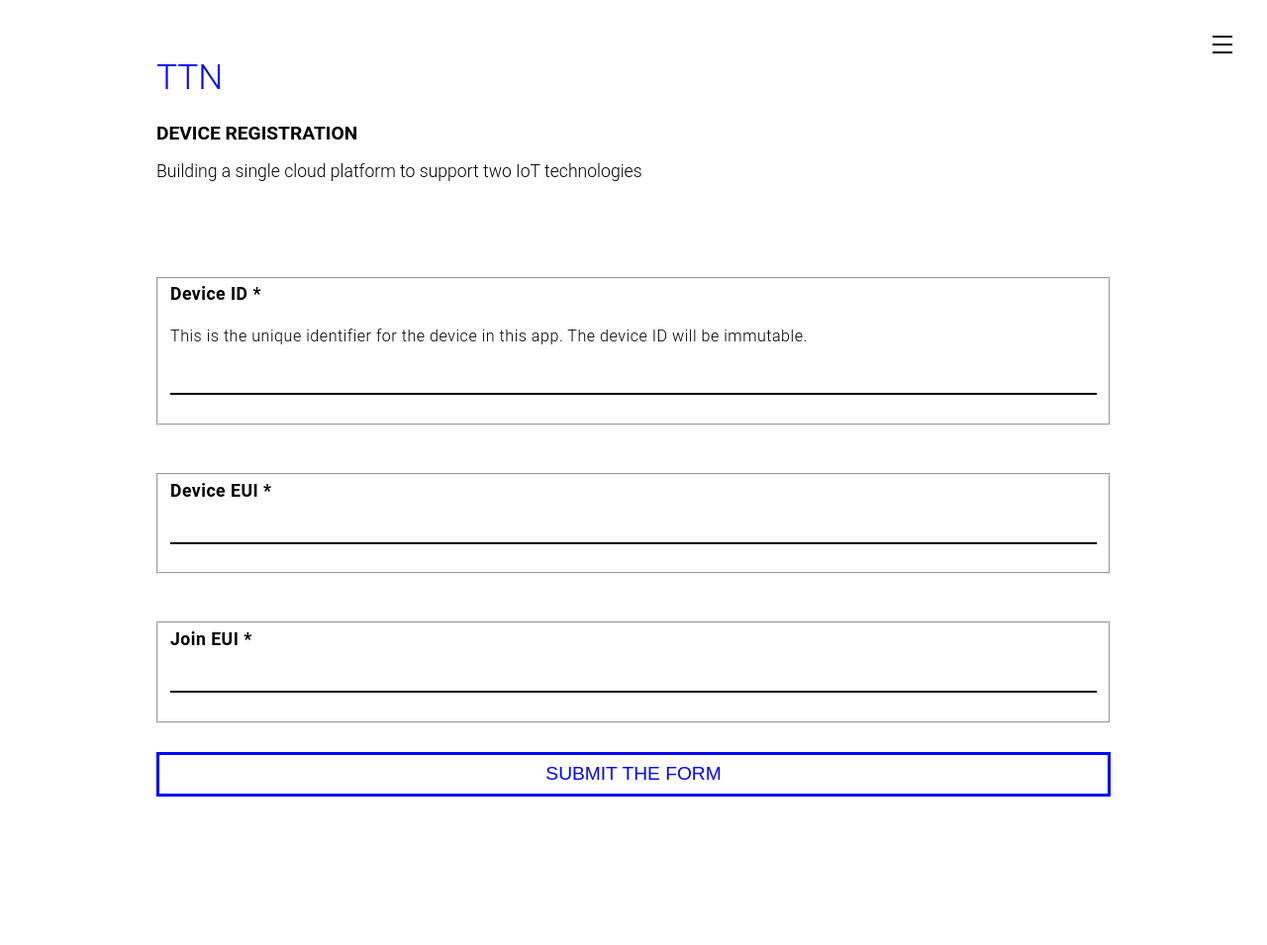
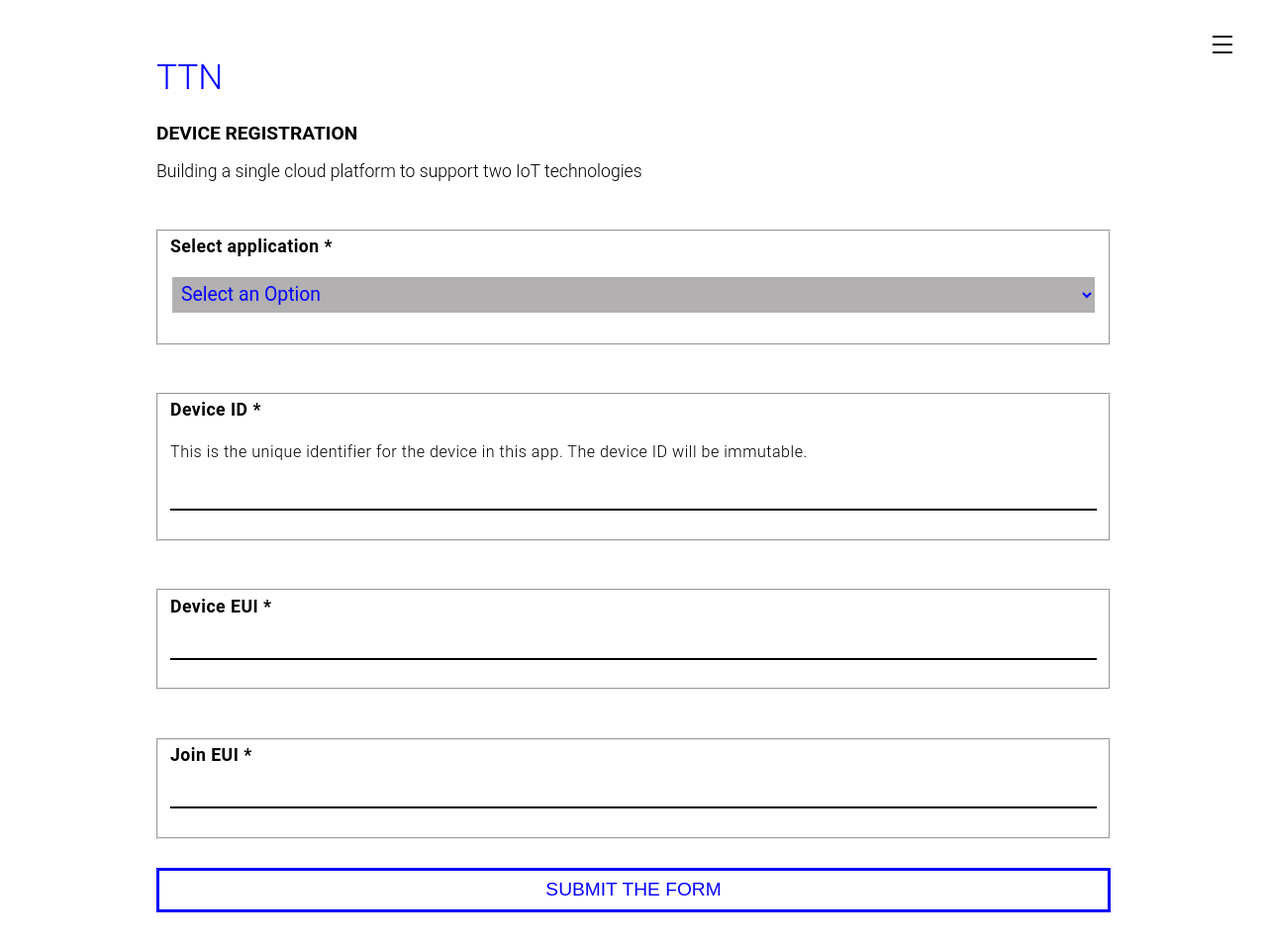
Before and after one commit to KimberlyShi/CS219_Project, a Django app: template cloud_app/templates/ttn.html in a window 1280 px wide. Shown: the whole page at 99% size. Before the commit the page ends 805 px from the top, so only its background shows below. Run offline with Django 4.2, Linux system fonts and the light colour scheme; the template is opened without the code that fills it, so the values that code supplies are empty.

Commit message:
select ttn application

```diff
--- a/cloud_app/static/ttn.css
+++ b/cloud_app/static/ttn.css
@@ -6,7 +6,8 @@
   }
 
   .m-b-md {
-    margin-bottom: 10%;
+    /* margin-bottom: 10%; */
+    margin-bottom: 2%;
   }
 
   .m-t-xs {
@@ -50,8 +51,6 @@
     font-size: 1.1em;
     font-weight: 300;
     color: var(--text-color);
-    /* color: #FFF; */
-    /* color: #333; */
   }
 
   a {
@@ -72,11 +71,8 @@
     margin-bottom: 2%;
     font-family: "Roboto", sans-serif;
     font-size: 1.1em;
-    /* font-weight: 300; */
     color: var(--text-color);
     font-weight: bold;
-    /* color: #FFF; */
-    /* color: #333; */
     letter-spacing: 0.5px;
   }
   #survey-form input::-webkit-input-placeholder {
@@ -93,6 +89,8 @@
   }
   #survey-form input,
   #survey-form select {
+    font-family: "Roboto", sans-serif;
+    font-size: 1.1em;
     display: block;
     width: 100%;
     overflow: hidden;
@@ -141,14 +139,15 @@
     height: 23px;
     width: 23px;
     transition: all 0.15s ease-out 0s;
-    background: #37404a;
+    background: #acb1b8;
     /* background: #FFF; */
     color: #FFF;
     /* color: #333; */
     cursor: pointer;
     outline: none;
     z-index: 1000;
-    border: 1px solid #FFF;
+    /* border: 1px solid #FFF; */
+    border: 2px solid #333;
     /* border: 1px solid #333; */
   }
   #survey-form [type=checkbox]:hover,
@@ -196,8 +195,8 @@
   #survey-form select {
     height: 40px;
     padding-left: 5px;
-    background-color: #37404a;
-    /* background-color: #FFF; */
+    /* background-color: #37404a; */
+    background-color: #77737390;
     border: 2px solid #FFF;
     /* border: 2px solid #333; */
     /* color: #C70BFE; */
--- a/cloud_app/templates/ttn.html
+++ b/cloud_app/templates/ttn.html
@@ -17,15 +17,19 @@
             {% endif %}
          </div>
          <form method="GET" action="" id="survey-form" name="survey-form">
-            <!-- <fieldset>
+            <fieldset>
                <label for="dropdown">
-                  Select device type? *
+                  Select application *
                   <select id="dropdown" name="dropdown" class="m-t-xs">
-                     <option value="ttn" selected>TTN</option>
-                     <option value="twilio">Twilio</option>
+                     <!-- <option value="ttn" selected>TTN</option>
+                     <option value="twilio">Twilio</option> -->
+                     <option value="none" selected disabled hidden>Select an Option</option>
+                  {% for application in app_names %}
+                  <option id = "dropdown" value="{{ application }}">{{ application }}</option>
+                  {% endfor %}
                   </select>
                </label>
-               </fieldset> -->
+            </fieldset>
             <fieldset>
                <label for="device_id" id="device_id-label">
                   Device ID *
```
Also changed, not shown: cloud_app/views.py (+33 -7 lines).
